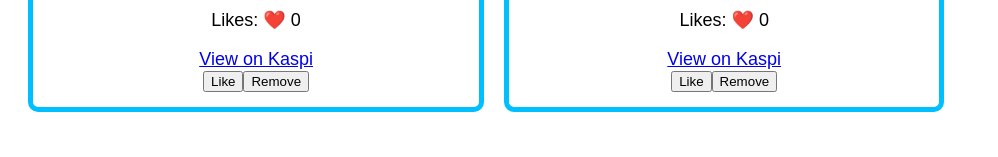
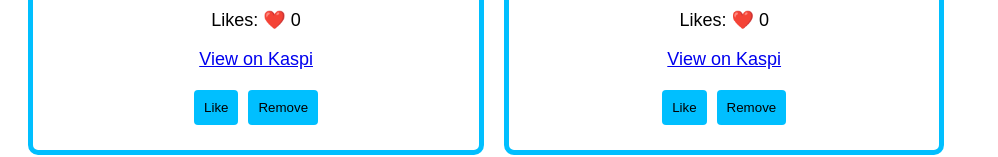
Before and after one commit to kadyrbaev2005/Web-Dev, an Angular app in the folder kaspi-mini/: page / in a window 1280 px wide. Shown: the part 666-823 px from the top of the page, without its empty margins (0-998 px from the left). Built offline with nearby package versions, Linux system fonts and the light colour scheme.

Commit message:
last changes (may be)

```diff
--- a/kaspi-mini/src/app/app.component.html
+++ b/kaspi-mini/src/app/app.component.html
@@ -5,4 +5,8 @@
   </button>
 </div>
 
-<app-product-list [products]="filteredProducts"></app-product-list>
+<app-product-list
+  [products]="filteredProducts"
+  (likeProduct)="onLikeProduct($event)"
+  (removeProduct)="onRemoveProduct($event)">
+</app-product-list>
--- a/kaspi-mini/src/app/app.component.ts
+++ b/kaspi-mini/src/app/app.component.ts
@@ -20,17 +20,23 @@ export class AppComponent implements OnInit {
   constructor() {}
 
   ngOnInit() {
-    this.filterProducts();
-  }
-
-  filterProducts() {
-    if (!this.products) return;
-    this.filteredProducts = this.products.filter(product => product.rating > 4);
+    this.filteredProducts = this.products;
   }
 
   selectCategory(category: string) {
     this.selectedCategory = category;
     this.filteredProducts = this.products.filter(p => p.category === category);
+  }
+
+  onLikeProduct(id: number) {
+    this.filteredProducts = this.filteredProducts.map(product =>
+      product.id === id ? { ...product, likes: (product.likes || 0) + 1 } : product
+    );
+  }
+
+  onRemoveProduct(id: number) {
+    this.products = this.products.filter(product => product.id !== id);
+    this.filteredProducts = this.products.filter(product => product.category === this.selectedCategory);
   }
 
   handleLike(productId: number) {
--- a/kaspi-mini/src/app/components/product-item/product-item.component.css
+++ b/kaspi-mini/src/app/components/product-item/product-item.component.css
@@ -10,9 +10,21 @@
     width: fit-content;
     display: inline-block;
 }
-
 img {
     max-width: 400px;
     max-height: 300px;
     border-radius: 5px;
 }
+button{
+    padding: 10px;
+    background-color: rgb(0, 191, 255);
+    border: none;
+    border-radius: 4px;
+}
+.buttons {
+    margin-top: 20px;
+    margin-bottom: 10px;
+    display: flex;
+    gap: 10px;
+    justify-content: center;
+}
```
